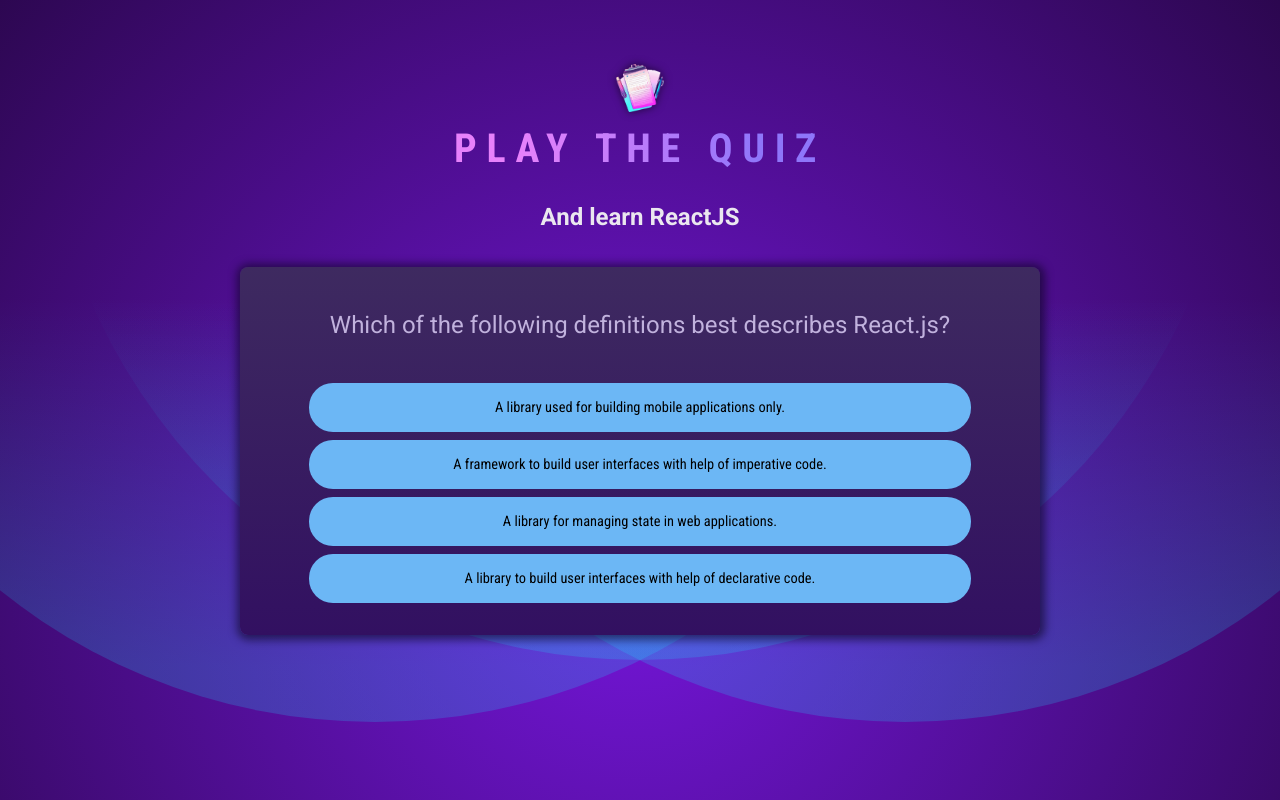
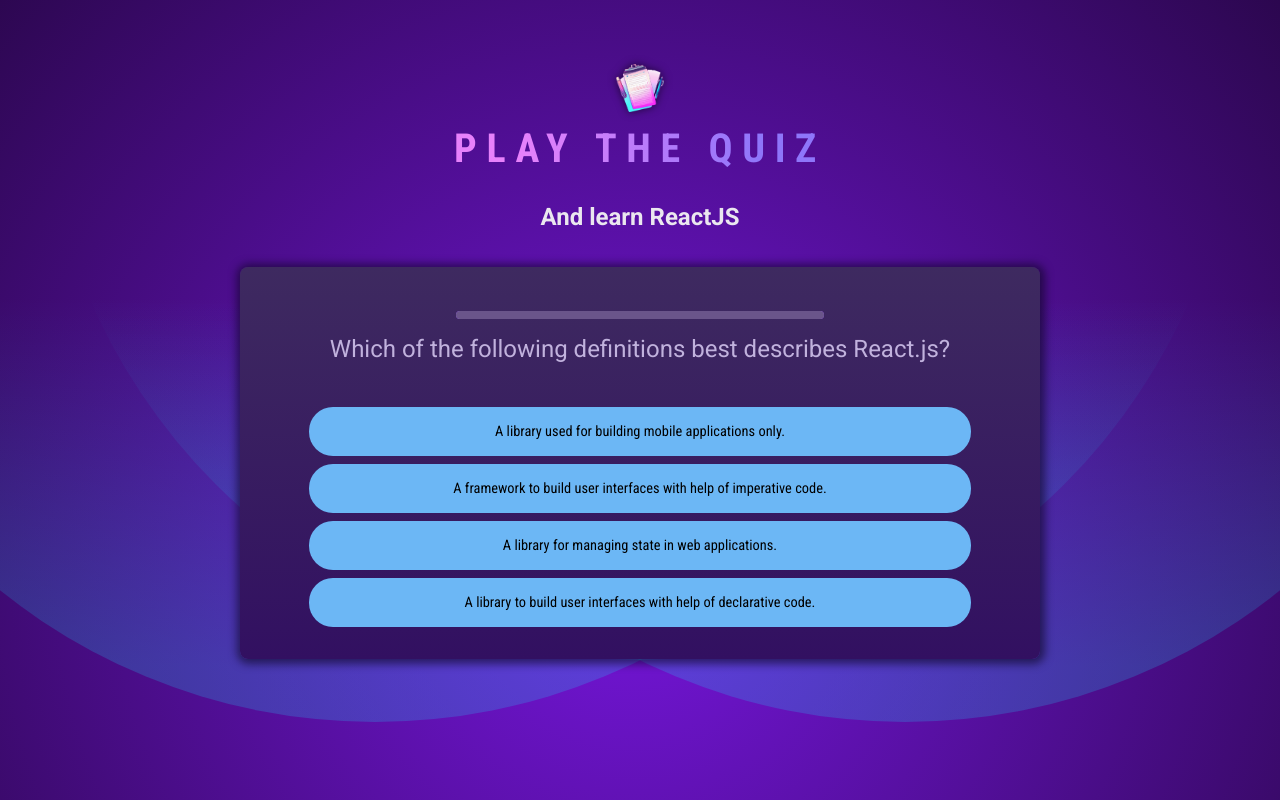
Before and after one commit to rishavConsoleLog21/React_Quiz, a React (Vite) app: page / in a window 1280 px wide. Built offline with nearby package versions, Linux system fonts and the light colour scheme.

Commit message:
Add QuestionTimer  to Quiz

```diff
--- /dev/null
+++ b/src/components/QuestionTimer.jsx
@@ -0,0 +1,19 @@
+import React, { useState, useEffect } from "react";
+
+const QuestionTimer = ({ timeout, onTimeout }) => {
+  const [remainingTime, setRemainingTime] = useState(timeout);
+
+  useEffect(() => {
+    setTimeout(onTimeout, timeout);
+  }, [timeout, onTimeout]);
+
+  useEffect(() => {
+    setInterval(() => {
+      setRemainingTime((prevRemainingTime) => prevRemainingTime - 100);
+    }, 100);
+  }, []);
+
+  return <progress id="question-time" max={timeout} value={remainingTime} />;
+};
+
+export default QuestionTimer;
--- a/src/components/Quiz.jsx
+++ b/src/components/Quiz.jsx
@@ -1,6 +1,7 @@
 import React, { useState } from "react";
 import Question from "../questions";
 import quizCompleteImg from "../assets/quiz-complete.png";
+import QuestionTimer from "./QuestionTimer";
 
 const Quiz = () => {
   const [userAnswers, setUserAnswers] = useState([]);
@@ -29,6 +30,7 @@
   return (
     <div id="quiz">
       <div id="question">
+        <QuestionTimer timeout={10000} onTimeout={() => handleSelectAnswer(null)}/>
         <h2>{Question[activeQuestionIndex].text}</h2>
         <ul id="answers">
           {shuffeledAnswers.map((answer) => (
```
